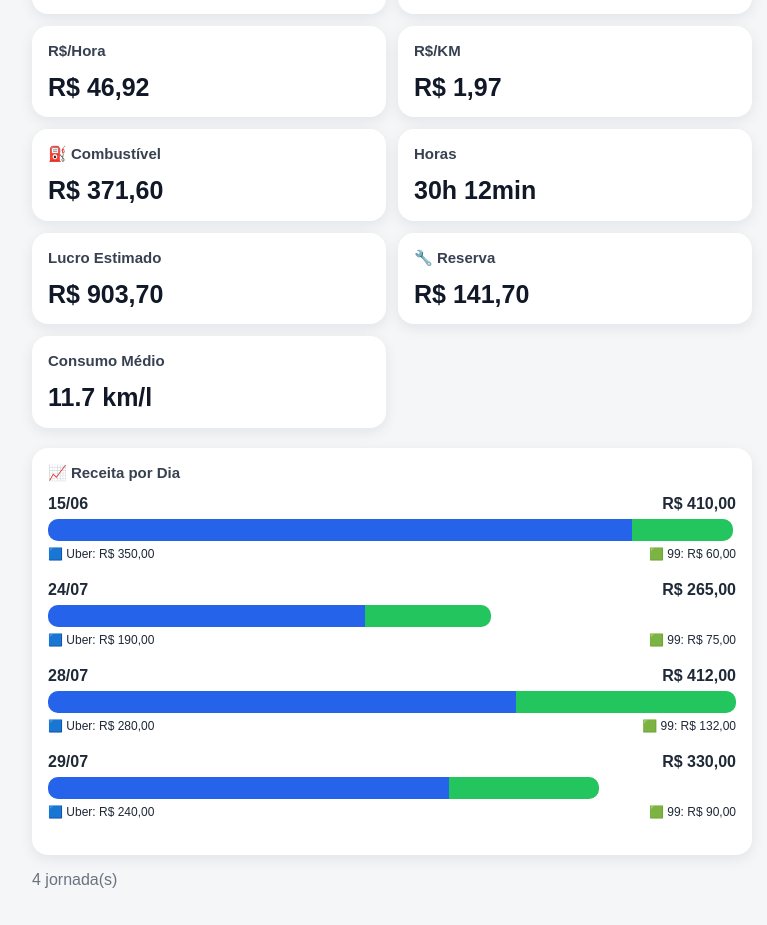
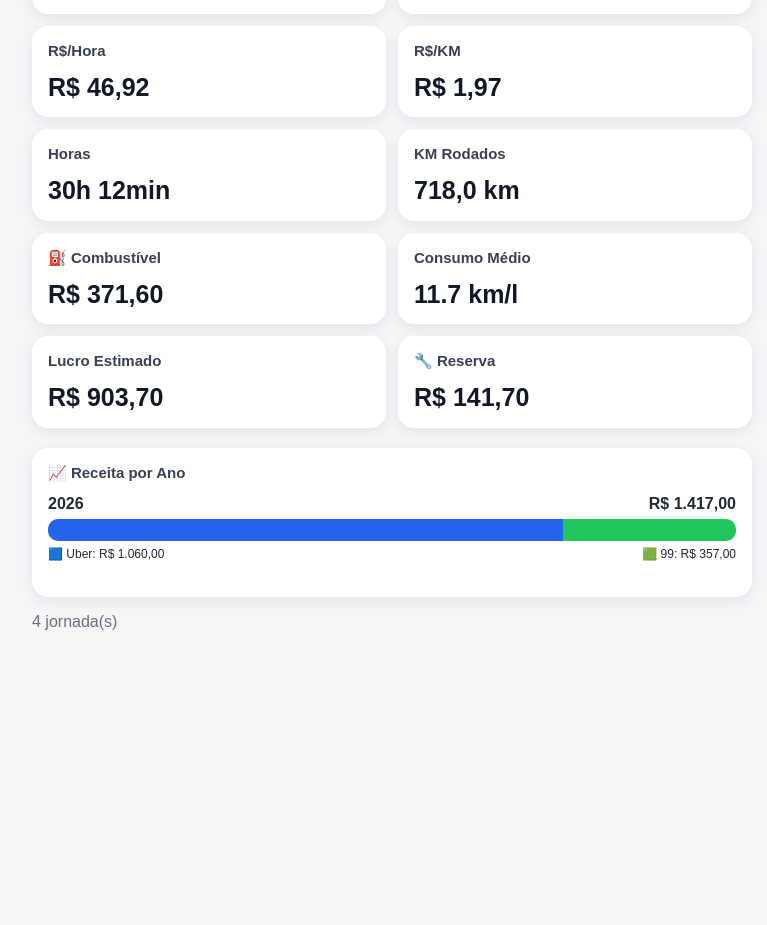
Before and after one commit to victoralb-stack/ThorUberBH, a React (Vite) app: page / in a window 1280 px wide. Shown: the part 419-1344 px from the top of the page, without its empty margins (248-1015 px from the left). After the commit the page ends 1086 px from the top, so only its background shows below. Built offline with nearby package versions, Linux system fonts and the light colour scheme.

Commit message:
Agrupa grafico e adiciona km ao dashboard

```diff
--- a/src/pages/Dashboard.jsx
+++ b/src/pages/Dashboard.jsx
@@ -15,6 +15,10 @@ function obterDataLocalAtual() {
 }
 
 function criarDataLocal(dataTexto) {
+  if (!dataTexto) {
+    return null
+  }
+
   const [ano, mes, dia] = dataTexto
     .split('-')
     .map(Number)
@@ -24,7 +28,7 @@ function criarDataLocal(dataTexto) {
 
 function formatarTempo(horasDecimais) {
   const minutosTotais = Math.round(
-    horasDecimais * 60
+    (Number(horasDecimais) || 0) * 60
   )
 
   const horas = Math.floor(
@@ -36,6 +40,59 @@ function formatarTempo(horasDecimais) {
   return `${horas}h ${String(minutos).padStart(2, '0')}min`
 }
 
+function formatarQuilometragem(valor) {
+  return Number(valor || 0).toLocaleString(
+    'pt-BR',
+    {
+      minimumFractionDigits: 1,
+      maximumFractionDigits: 1,
+    }
+  )
+}
+
+function obterInicioSemana(data) {
+  const inicio = new Date(
+    data.getFullYear(),
+    data.getMonth(),
+    data.getDate()
+  )
+
+  const diaDaSemana = inicio.getDay()
+
+  const diferencaParaSegunda =
+    diaDaSemana === 0
+      ? -6
+      : 1 - diaDaSemana
+
+  inicio.setDate(
+    inicio.getDate() +
+      diferencaParaSegunda
+  )
+
+  inicio.setHours(0, 0, 0, 0)
+
+  return inicio
+}
+
+function obterFimSemana(data) {
+  const fim = obterInicioSemana(data)
+
+  fim.setDate(fim.getDate() + 6)
+  fim.setHours(23, 59, 59, 999)
+
+  return fim
+}
+
+function formatarDiaMes(data) {
+  return data.toLocaleDateString(
+    'pt-BR',
+    {
+      day: '2-digit',
+      month: '2-digit',
+    }
+  )
+}
+
 function Dashboard({ jornadas }) {
   const [periodo, setPeriodo] =
     useState('tudo')
@@ -43,46 +100,35 @@ function Dashboard({ jornadas }) {
   const [dataEspecifica, setDataEspecifica] =
     useState(obterDataLocalAtual())
 
-  const jornadasFiltradas = jornadas.filter(
-    (jornada) => {
-      if (!jornada.data) {
-        return false
-      }
-
-      const data = criarDataLocal(jornada.data)
   const hoje = criarDataLocal(
     obterDataLocalAtual()
   )
 
+  const inicioSemanaAtual =
+    obterInicioSemana(hoje)
+
+  const fimSemanaAtual =
+    obterFimSemana(hoje)
+
+  const jornadasFiltradas =
+    jornadas.filter((jornada) => {
+      const data =
+        criarDataLocal(jornada.data)
+
+      if (!data) {
+        return false
+      }
+
       if (periodo === 'data') {
-        return jornada.data === dataEspecifica
+        return (
+          jornada.data === dataEspecifica
+        )
       }
 
       if (periodo === 'semana') {
-        const inicioHoje = new Date(
-          hoje.getFullYear(),
-          hoje.getMonth(),
-          hoje.getDate()
-        )
-
-        const inicioJornada = new Date(
-          data.getFullYear(),
-          data.getMonth(),
-          data.getDate()
-        )
-
-        const diferencaMs =
-          inicioHoje.getTime() -
-          inicioJornada.getTime()
-
-        const diferencaDias = Math.floor(
-          diferencaMs /
-            (1000 * 60 * 60 * 24)
-        )
-
         return (
-          diferencaDias >= 0 &&
-          diferencaDias <= 6
+          data >= inicioSemanaAtual &&
+          data <= fimSemanaAtual
         )
       }
 
@@ -103,8 +149,7 @@ function Dashboard({ jornadas }) {
       }
 
       return true
-    }
-  )
+    })
 
   let receitaTotal = 0
   let totalCorridas = 0
@@ -114,26 +159,35 @@ function Dashboard({ jornadas }) {
   let quantidadeConsumosValidos = 0
   let custoCombustivel = 0
 
-  jornadasFiltradas.forEach((jornada) => {
+  jornadasFiltradas.forEach(
+    (jornada) => {
       const uberReceita =
         Number(jornada.uberReceita) || 0
 
       const noventa9Receita =
-      Number(jornada.noventa9Receita) || 0
+        Number(jornada.noventa9Receita) ||
+        0
 
       const uberCorridas =
         Number(jornada.uberCorridas) || 0
 
       const noventa9Corridas =
-      Number(jornada.noventa9Corridas) || 0
+        Number(jornada.noventa9Corridas) ||
+        0
 
-    const horas = Number(jornada.horas) || 0
-    const km = Number(jornada.km) || 0
+      const horas =
+        Number(jornada.horas) || 0
+
+      const km =
+        Number(jornada.km) || 0
+
       const consumo =
         Number(jornada.consumo) || 0
 
       const precoCombustivel =
-      Number(jornada.precoCombustivel) ||
+        Number(
+          jornada.precoCombustivel
+        ) ||
         Number(
           localStorage.getItem(
             'thoruberbh-combustivel'
@@ -141,10 +195,12 @@ function Dashboard({ jornadas }) {
         )
 
       receitaTotal +=
-      uberReceita + noventa9Receita
+        uberReceita +
+        noventa9Receita
 
       totalCorridas +=
-      uberCorridas + noventa9Corridas
+        uberCorridas +
+        noventa9Corridas
 
       totalHoras += horas
       totalKm += km
@@ -157,7 +213,8 @@ function Dashboard({ jornadas }) {
           (km / consumo) *
           precoCombustivel
       }
-  })
+    }
+  )
 
   const reaisPorHora =
     totalHoras > 0
@@ -183,21 +240,157 @@ function Dashboard({ jornadas }) {
     custoCombustivel -
     reservaManutencao
 
+  function obterGrupoGrafico(jornada) {
+    const data =
+      criarDataLocal(jornada.data)
+
+    const ano = data.getFullYear()
+    const mes = data.getMonth()
+    const dia = data.getDate()
+
+    if (
+      periodo === 'data' ||
+      periodo === 'semana'
+    ) {
+      return {
+        chave: jornada.data,
+        ordem: data.getTime(),
+        rotulo: formatarDiaMes(data),
+      }
+    }
+
+    if (periodo === 'mes') {
+      const numeroSemana =
+        Math.floor((dia - 1) / 7) + 1
+
+      const primeiroDia =
+        (numeroSemana - 1) * 7 + 1
+
+      const ultimoDia = Math.min(
+        numeroSemana * 7,
+        new Date(
+          ano,
+          mes + 1,
+          0
+        ).getDate()
+      )
+
+      const mesFormatado = String(
+        mes + 1
+      ).padStart(2, '0')
+
+      return {
+        chave:
+          `${ano}-${mesFormatado}-semana-${numeroSemana}`,
+
+        ordem:
+          ano * 10000 +
+          (mes + 1) * 100 +
+          primeiroDia,
+
+        rotulo:
+          `${String(primeiroDia).padStart(2, '0')}/${mesFormatado}` +
+          ` a ${String(ultimoDia).padStart(2, '0')}/${mesFormatado}`,
+      }
+    }
+
+    if (periodo === 'ano') {
+      const numeroBimestre =
+        Math.floor(mes / 2) + 1
+
+      const nomesBimestres = [
+        'Jan/Fev',
+        'Mar/Abr',
+        'Mai/Jun',
+        'Jul/Ago',
+        'Set/Out',
+        'Nov/Dez',
+      ]
+
+      return {
+        chave:
+          `${ano}-bimestre-${numeroBimestre}`,
+
+        ordem:
+          ano * 10 +
+          numeroBimestre,
+
+        rotulo:
+          nomesBimestres[
+            numeroBimestre - 1
+          ],
+      }
+    }
+
+    return {
+      chave: String(ano),
+      ordem: ano,
+      rotulo: String(ano),
+    }
+  }
+
+  const gruposGrafico = {}
+
+  jornadasFiltradas.forEach(
+    (jornada) => {
+      const grupo =
+        obterGrupoGrafico(jornada)
+
+      if (!gruposGrafico[grupo.chave]) {
+        gruposGrafico[grupo.chave] = {
+          chave: grupo.chave,
+          ordem: grupo.ordem,
+          rotulo: grupo.rotulo,
+          uberReceita: 0,
+          noventa9Receita: 0,
+        }
+      }
+
+      gruposGrafico[
+        grupo.chave
+      ].uberReceita +=
+        Number(jornada.uberReceita) || 0
+
+      gruposGrafico[
+        grupo.chave
+      ].noventa9Receita +=
+        Number(
+          jornada.noventa9Receita
+        ) || 0
+    }
+  )
+
+  let dadosGrafico = Object.values(
+    gruposGrafico
+  ).sort(
+    (primeiro, segundo) =>
+      primeiro.ordem - segundo.ordem
+  )
+
+  if (dadosGrafico.length > 7) {
+    dadosGrafico =
+      dadosGrafico.slice(-7)
+  }
+
   const receitaMaxima =
-    jornadasFiltradas.length > 0
+    dadosGrafico.length > 0
       ? Math.max(
-          ...jornadasFiltradas.map(
-            (jornada) =>
-              (Number(
-                jornada.uberReceita
-              ) || 0) +
-              (Number(
-                jornada.noventa9Receita
-              ) || 0)
+          ...dadosGrafico.map(
+            (grupo) =>
+              grupo.uberReceita +
+              grupo.noventa9Receita
           ),
           1
         )
       : 1
+
+  const tituloGrafico = {
+    data: 'Receita da Data',
+    semana: 'Receita por Dia',
+    mes: 'Receita por Semana',
+    ano: 'Receita por Bimestre',
+    tudo: 'Receita por Ano',
+  }[periodo]
 
   return (
     <div>
@@ -217,7 +410,7 @@ function Dashboard({ jornadas }) {
           </option>
 
           <option value="semana">
-            Últimos 7 dias
+            Semana atual
           </option>
 
           <option value="mes">
@@ -225,7 +418,7 @@ function Dashboard({ jornadas }) {
           </option>
 
           <option value="ano">
-            Ano atual
+            Ano
           </option>
 
           <option value="tudo">
@@ -302,6 +495,24 @@ function Dashboard({ jornadas }) {
         </div>
 
         <div className="card">
+          <h3>Horas</h3>
+
+          <div className="kpi-value">
+            {formatarTempo(totalHoras)}
+          </div>
+        </div>
+
+        <div className="card">
+          <h3>KM Rodados</h3>
+
+          <div className="kpi-value">
+            {formatarQuilometragem(
+              totalKm
+            )} km
+          </div>
+        </div>
+
+        <div className="card">
           <h3>⛽ Combustível</h3>
 
           <div className="kpi-value">
@@ -316,10 +527,10 @@ function Dashboard({ jornadas }) {
         </div>
 
         <div className="card">
-          <h3>Horas</h3>
+          <h3>Consumo Médio</h3>
 
           <div className="kpi-value">
-            {formatarTempo(totalHoras)}
+            {consumoMedio.toFixed(1)} km/l
           </div>
         </div>
 
@@ -350,83 +561,51 @@ function Dashboard({ jornadas }) {
             )}
           </div>
         </div>
-
-        <div className="card">
-          <h3>Consumo Médio</h3>
-
-          <div className="kpi-value">
-            {consumoMedio.toFixed(1)} km/l
-          </div>
-        </div>
       </div>
 
       <div
         className="card"
         style={{ marginTop: '20px' }}
       >
-        <h3>📈 Receita por Dia</h3>
+        <h3>
+          📈 {tituloGrafico}
+        </h3>
 
-        {jornadasFiltradas.length === 0 && (
+        {dadosGrafico.length === 0 && (
           <p>
             Nenhuma jornada encontrada neste período.
           </p>
         )}
 
-        {jornadasFiltradas
-          .slice()
-          .sort((a, b) =>
-            a.data.localeCompare(b.data)
-          )
-          .map((jornada) => {
-            const uberReceita =
-              Number(
-                jornada.uberReceita
-              ) || 0
+        {dadosGrafico.map((grupo) => {
+          const receitaGrupo =
+            grupo.uberReceita +
+            grupo.noventa9Receita
 
-            const noventa9Receita =
-              Number(
-                jornada.noventa9Receita
-              ) || 0
-
-            const receitaTotalDia =
-              uberReceita +
-              noventa9Receita
-
-            const largura =
-              receitaTotalDia > 0
-                ? (receitaTotalDia /
+          const larguraTotal =
+            receitaGrupo > 0
+              ? (receitaGrupo /
                   receitaMaxima) *
                 100
               : 0
 
-            const larguraUber =
-              receitaTotalDia > 0
-                ? (uberReceita /
-                    receitaTotalDia) *
+          const proporcaoUber =
+            receitaGrupo > 0
+              ? (grupo.uberReceita /
+                  receitaGrupo) *
                 100
               : 0
 
-            const largura99 =
-              receitaTotalDia > 0
-                ? (noventa9Receita /
-                    receitaTotalDia) *
+          const proporcao99 =
+            receitaGrupo > 0
+              ? (grupo.noventa9Receita /
+                  receitaGrupo) *
                 100
               : 0
 
-            const dataFormatada =
-              criarDataLocal(
-                jornada.data
-              ).toLocaleDateString(
-                'pt-BR',
-                {
-                  day: '2-digit',
-                  month: '2-digit',
-                }
-              )
-
           return (
             <div
-                key={jornada.id}
+              key={grupo.chave}
               style={{
                 marginBottom: '20px',
               }}
@@ -436,15 +615,16 @@ function Dashboard({ jornadas }) {
                   display: 'flex',
                   justifyContent:
                     'space-between',
+                  gap: '12px',
                   marginBottom: '6px',
                 }}
               >
                 <strong>
-                    {dataFormatada}
+                  {grupo.rotulo}
                 </strong>
 
                 <strong>
-                    {receitaTotalDia.toLocaleString(
+                  {receitaGrupo.toLocaleString(
                     'pt-BR',
                     {
                       style: 'currency',
@@ -456,32 +636,29 @@ function Dashboard({ jornadas }) {
 
               <div
                 style={{
-                    width: `${largura}%`,
+                  width: `${larguraTotal}%`,
                   minWidth:
-                      receitaTotalDia > 0
+                    receitaGrupo > 0
                       ? '4px'
                       : '0',
                   height: '22px',
                   display: 'flex',
                   overflow: 'hidden',
                   borderRadius: '10px',
-                    background:
-                      '#e5e7eb',
+                  background: '#e5e7eb',
                 }}
               >
                 <div
                   style={{
-                      width: `${larguraUber}%`,
-                      background:
-                        '#2563eb',
+                    width: `${proporcaoUber}%`,
+                    background: '#2563eb',
                   }}
                 />
 
                 <div
                   style={{
-                      width: `${largura99}%`,
-                      background:
-                        '#22c55e',
+                    width: `${proporcao99}%`,
+                    background: '#22c55e',
                   }}
                 />
               </div>
@@ -498,7 +675,7 @@ function Dashboard({ jornadas }) {
               >
                 <span>
                   🟦 Uber:{' '}
-                    {uberReceita.toLocaleString(
+                  {grupo.uberReceita.toLocaleString(
                     'pt-BR',
                     {
                       style: 'currency',
@@ -509,7 +686,7 @@ function Dashboard({ jornadas }) {
 
                 <span>
                   🟩 99:{' '}
-                    {noventa9Receita.toLocaleString(
+                  {grupo.noventa9Receita.toLocaleString(
                     'pt-BR',
                     {
                       style: 'currency',
```
Lines whose indentation alone changed are shown as unchanged.
